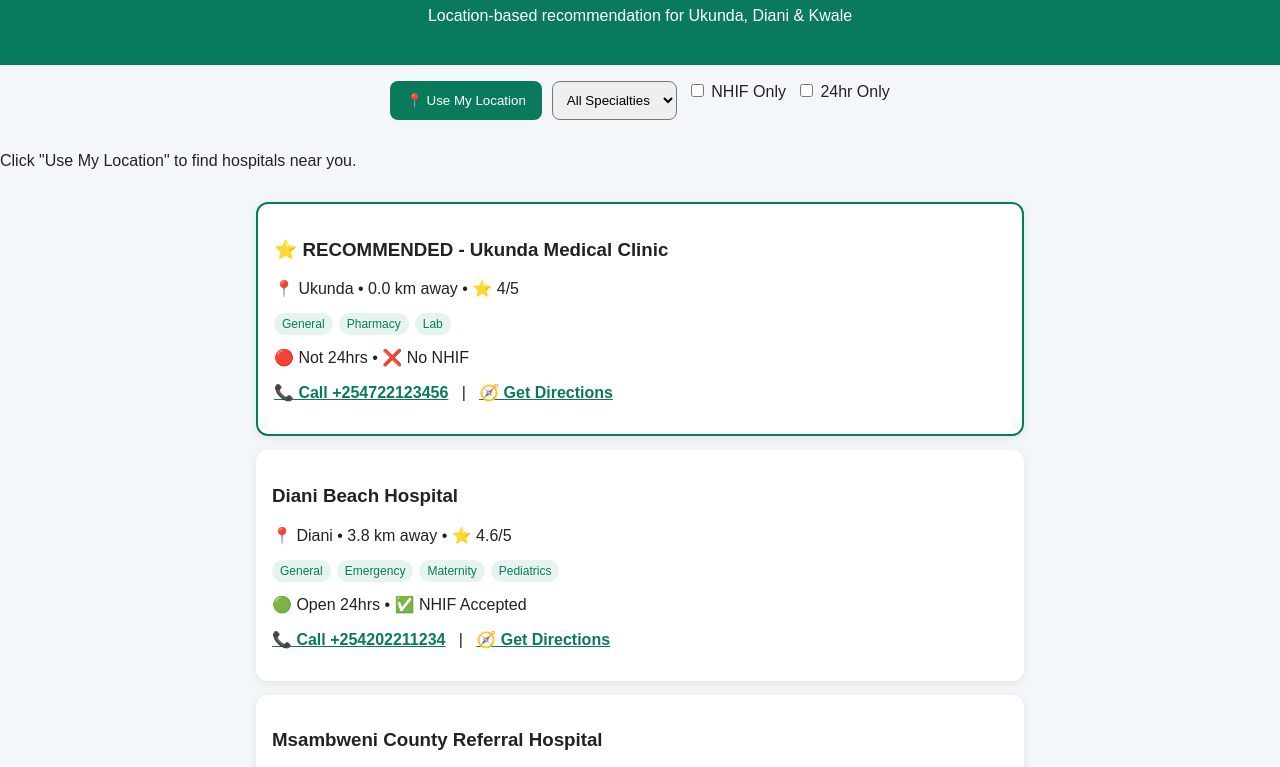
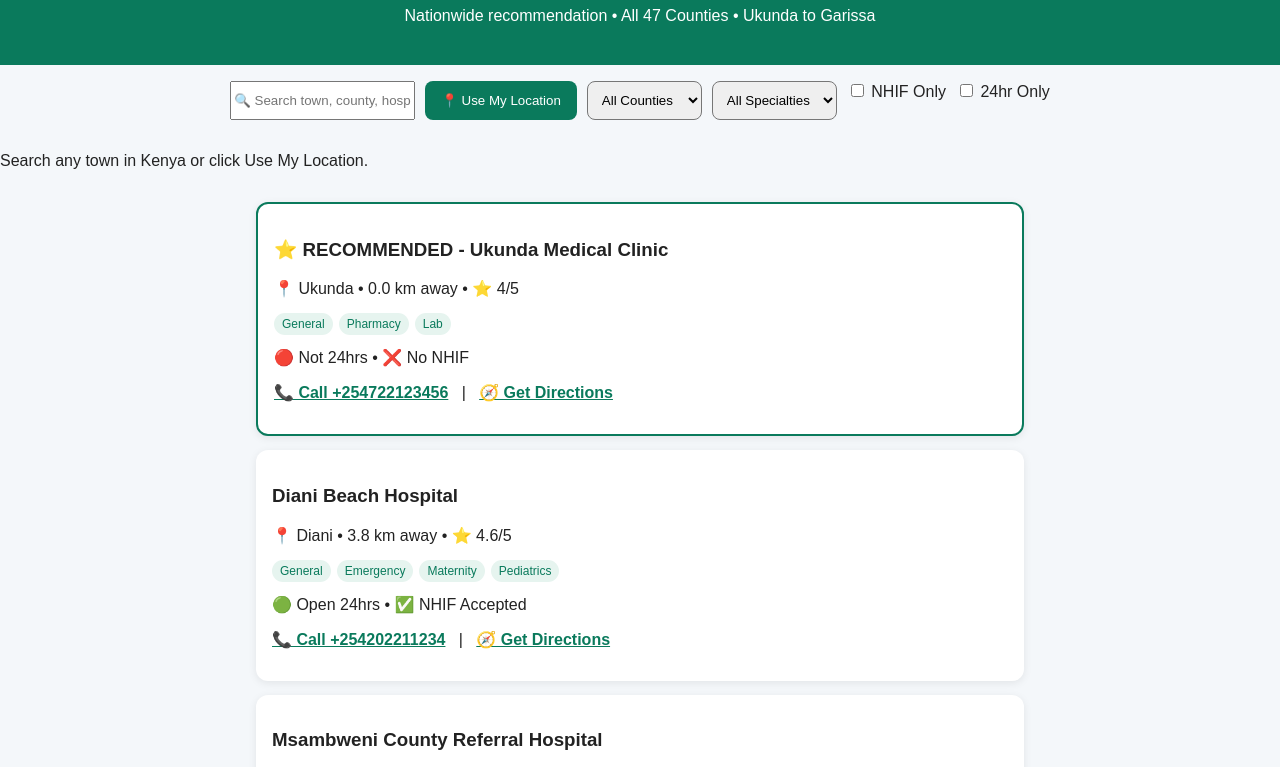
Before and after one commit to oduor123/Hospital-Finder, a plain HTML site: page index.html in a window 1280 px wide. Shown: the part 98-865 px from the top of the page. Drawn offline with Linux system fonts and the light colour scheme.

Commit message:
Update index.html

```diff
--- a/index.html
+++ b/index.html
@@ -3,18 +3,35 @@
 <head>
   <meta charset="UTF-8">
   <meta name="viewport" content="width=device-width, initial-scale=1.0">
-  <title>Hospital Finder - Coast, Kenya</title>
+  <title>Hospital Finder - Kenya Nationwide</title>
   <link rel="stylesheet" href="style.css">
 </head>
 <body>
   <header>
-    <h1>🏥 Find Nearest Hospital</h1>
-    <p>Location-based recommendation for Ukunda, Diani & Kwale</p>
+    <h1>🏥 Find Nearest Hospital - Kenya</h1>
+    <p>Nationwide recommendation • All 47 Counties • Ukunda to Garissa</p>
   </header>
-
   <main>
     <div class="controls">
+      <input type="text" id="searchInput" placeholder="🔍 Search town, county, hospital or symptom e.g. Nairobi, pregnant, fever...">
       <button id="locateBtn">📍 Use My Location</button>
+      <select id="countyFilter">
+        <option value="All">All Counties</option>
+        <option value="Kwale">Kwale</option>
+        <option value="Mombasa">Mombasa</option>
+        <option value="Nairobi">Nairobi</option>
+        <option value="Kisumu">Kisumu</option>
+        <option value="Nakuru">Nakuru</option>
+        <option value="Uasin Gishu">Uasin Gishu</option>
+        <option value="Garissa">Garissa</option>
+        <option value="Kakamega">Kakamega</option>
+        <option value="Nyeri">Nyeri</option>
+        <option value="Meru">Meru</option>
+        <option value="Machakos">Machakos</option>
+        <option value="Kisii">Kisii</option>
+        <option value="Kiambu">Kiambu</option>
+        <option value="Kilifi">Kilifi</option>
+      </select>
       <select id="specialtyFilter">
         <option value="All">All Specialties</option>
         <option value="Emergency">Emergency</option>
@@ -22,15 +39,15 @@
         <option value="Pediatrics">Pediatrics</option>
         <option value="Surgery">Surgery</option>
         <option value="General">General</option>
+        <option value="Oncology">Oncology</option>
+        <option value="Cardiology">Cardiology</option>
       </select>
       <label><input type="checkbox" id="nhifFilter"> NHIF Only</label>
       <label><input type="checkbox" id="open24Filter"> 24hr Only</label>
     </div>
-
-    <p id="status">Click "Use My Location" to find hospitals near you.</p>
+    <p id="status">Search any town in Kenya or click Use My Location.</p>
     <div id="results"></div>
   </main>
-
   <script src="app.js"></script>
 </body>
 </html>
```
